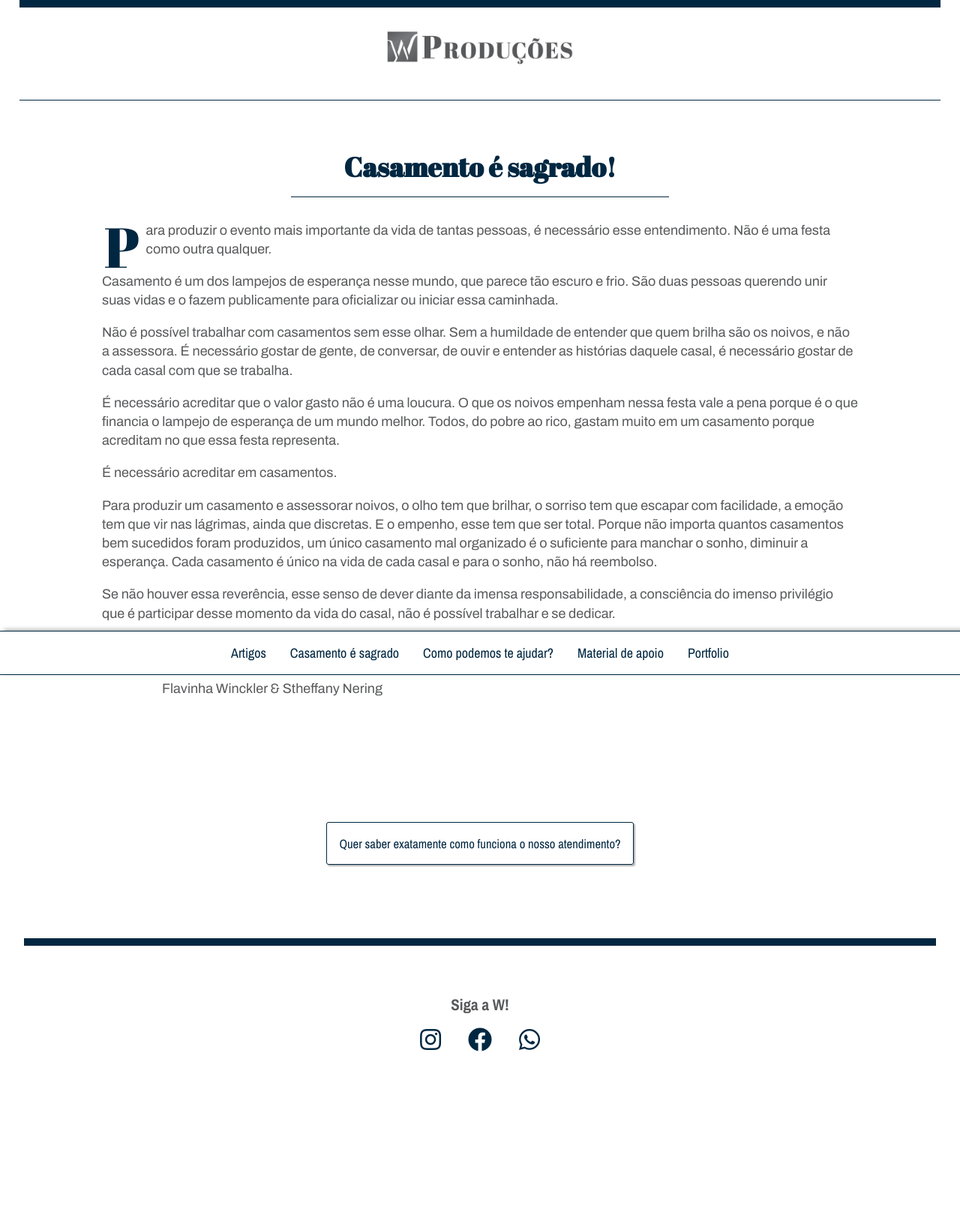
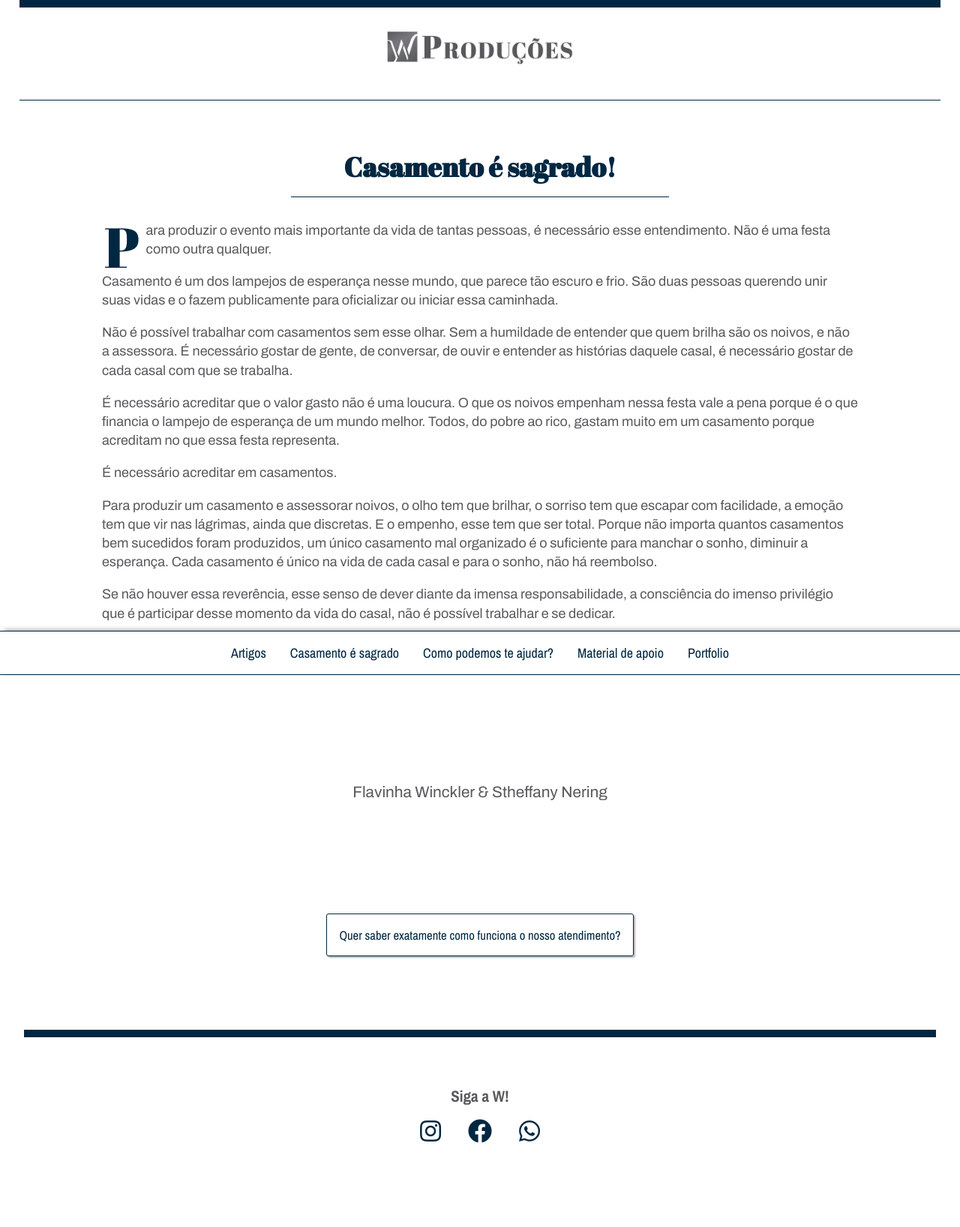
Before and after one commit to w-produtora/w-produtora.github.io, a Jekyll site: the page built from casamento-sagrado.html, in a window 1280 px wide. Shown: the whole page at 75% size. Built offline with Jekyll 4.4.1, drawn with Linux system fonts in a browser that asks for light colours; nearby versions of some CDN libraries; comment, search, counter and statistics services are not loaded; before the commit the page ends 1514 px from its top, so only the background shows below that.

Commit message:
Centering the names

```diff
--- a/casamento-sagrado.html
+++ b/casamento-sagrado.html
@@ -29,7 +29,7 @@ permalink: /casamento-sagrado/
 
 	<p class="cs-esp">Casamento é sagrado e o tratamos como tal.</p>
 
-	<div class="cs-fim">
+	<div class="center">
 		<p>Flavinha Winckler & Stheffany Nering </p>
 
 	</div>
```
